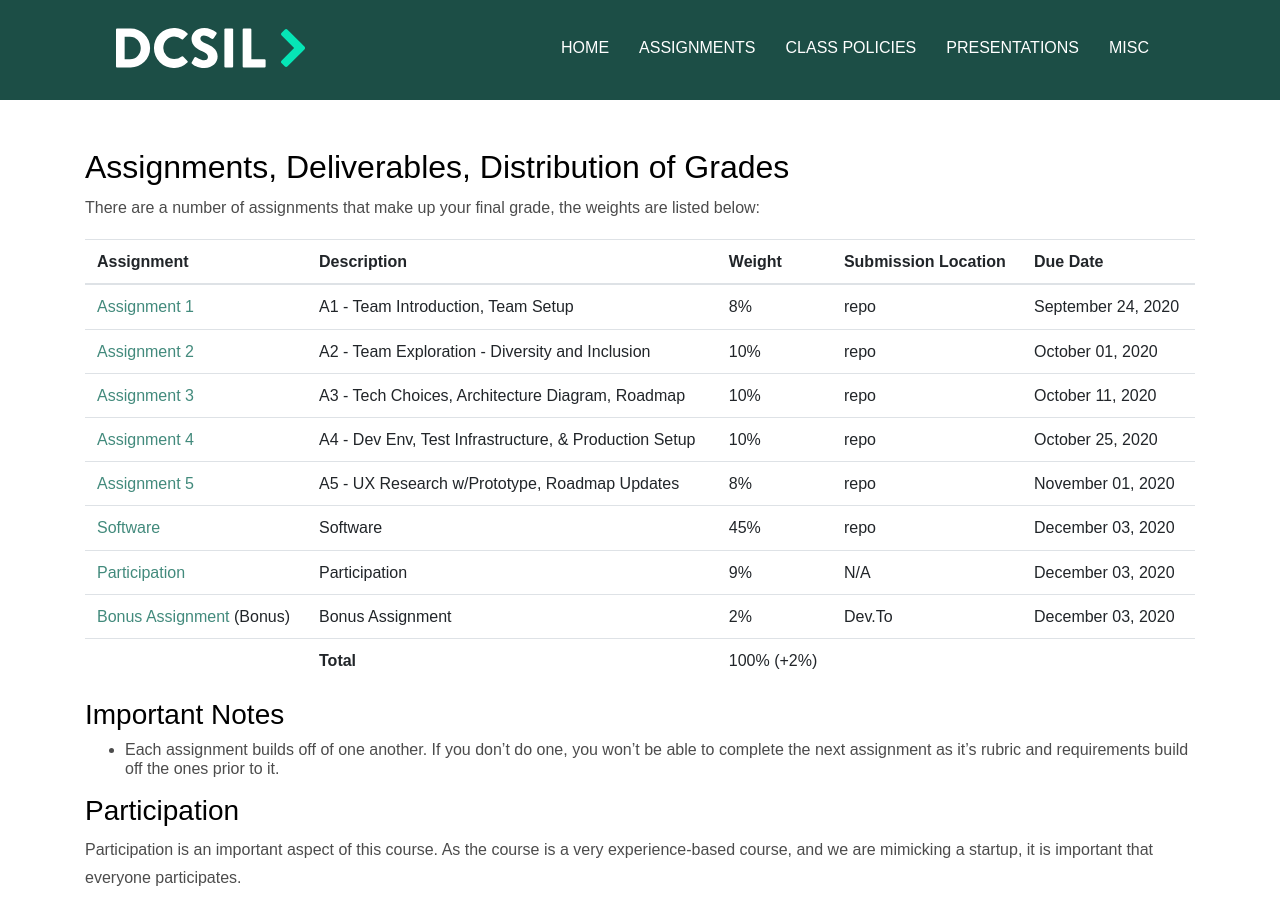
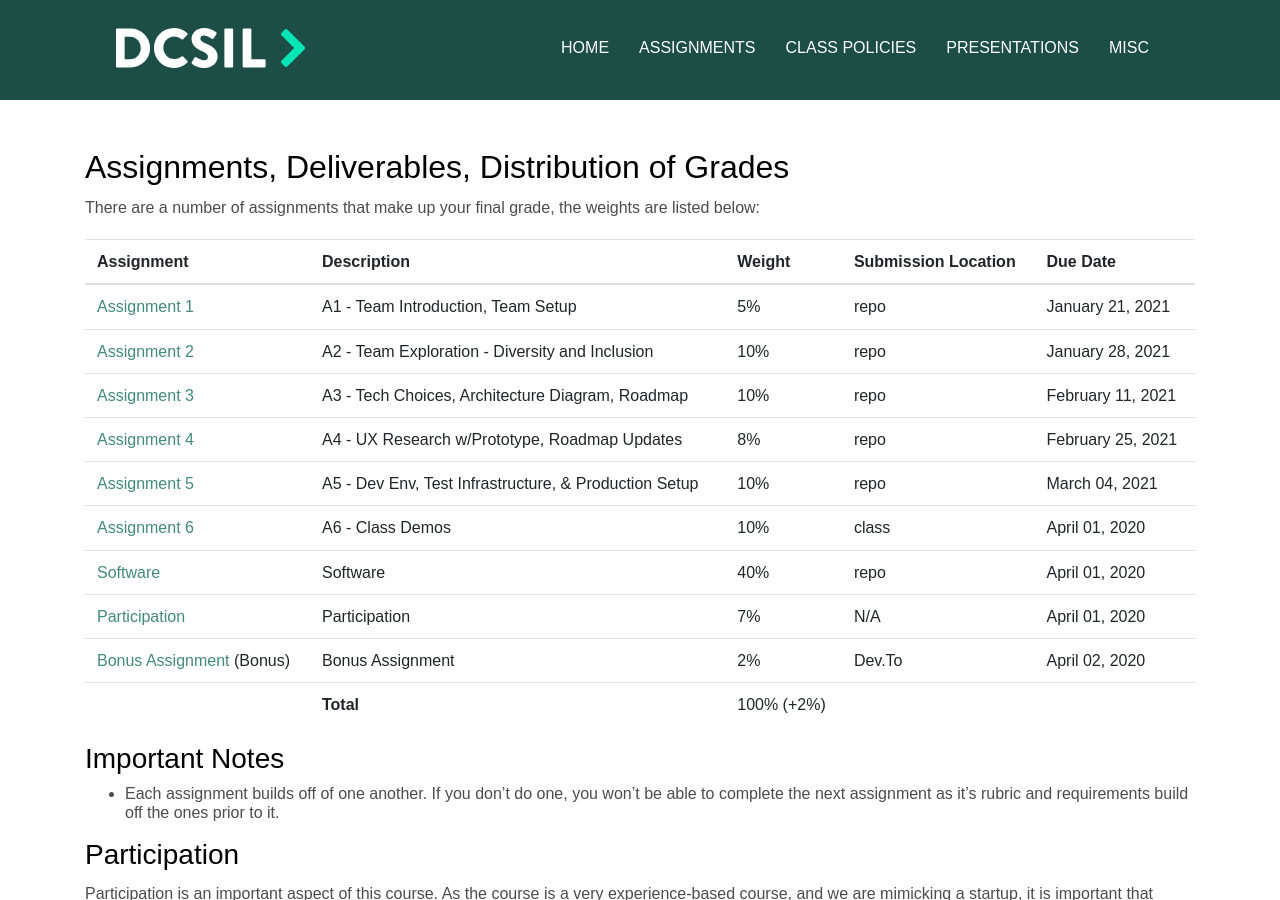
Before and after one commit to dcsil/CSC491, a Jekyll site: the page built from assignments/README.md, in a window 1280 px wide and 900 px high. Built offline with Jekyll 4.4.1, drawn with Linux system fonts in a browser that asks for light colours; our own code applies the rules of GitHub Pages for plain Markdown files.

Commit message:
Update rubrics

```diff
--- a/assignments/README.md
+++ b/assignments/README.md
@@ -8,14 +8,15 @@ There are a number of assignments that make up your final grade, the weights are
 
 | Assignment | Description | Weight | Submission Location | Due Date |
 | --- | --- | --- | --- | --- |
-| [Assignment 1](../assignments/a1.md)  | A1 - Team Introduction, Team Setup | 8% | repo | September 24, 2020 |
-| [Assignment 2](../assignments/a2.md)  | A2 - Team Exploration - Diversity and Inclusion | 10% | repo | October 01, 2020 |
-| [Assignment 3](../assignments/a3.md)  | A3 - Tech Choices, Architecture Diagram, Roadmap | 10% | repo | October 11, 2020 |
-| [Assignment 4](../assignments/a4.md)  | A4 - Dev Env, Test Infrastructure, & Production Setup | 10% | repo | October 25, 2020 |
-| [Assignment 5](../assignments/a5.md)  | A5 - UX Research w/Prototype, Roadmap Updates | 8% | repo | November 01, 2020 |
-| [Software](../assignments/a6.md)  | Software | 45% | repo | December 03, 2020 |
-| [Participation](../assignments/README.md)  | Participation | 9% | N/A | December 03, 2020 |
-| [Bonus Assignment](../assignments/bonus.md) (Bonus) | Bonus Assignment | 2% | Dev.To | December 03, 2020 |
+| [Assignment 1](../assignments/a1.md)  | A1 - Team Introduction, Team Setup | 5% | repo | January 21, 2021 |
+| [Assignment 2](../assignments/a2.md)  | A2 - Team Exploration - Diversity and Inclusion | 10% | repo | January 28, 2021 |
+| [Assignment 3](../assignments/a3.md)  | A3 - Tech Choices, Architecture Diagram, Roadmap | 10% | repo | February 11, 2021 |
+| [Assignment 4](../assignments/a5.md)  | A4 - UX Research w/Prototype, Roadmap Updates | 8% | repo | February 25, 2021 |
+| [Assignment 5](../assignments/a4.md)  | A5 - Dev Env, Test Infrastructure, & Production Setup | 10% | repo | March 04, 2021 |
+| [Assignment 6](../assignments/a4.md)  | A6 - Class Demos | 10% | class | April 01, 2020 |
+| [Software](../assignments/a6.md)  | Software | 40% | repo | April 01, 2020 |
+| [Participation](../assignments/README.md)  | Participation | 7% | N/A | April 01, 2020 |
+| [Bonus Assignment](../assignments/bonus.md) (Bonus) | Bonus Assignment | 2% | Dev.To | April 02, 2020 |
 | | **Total** | 100% (+2%) | | |
 
 <!-- OVERVIEW END -->
```
Also changed, not shown: assignments/a1.md (+2 -1 lines), assignments/a4.md (+3 -5 lines), assignments/a5.md (+1 -1 lines).
